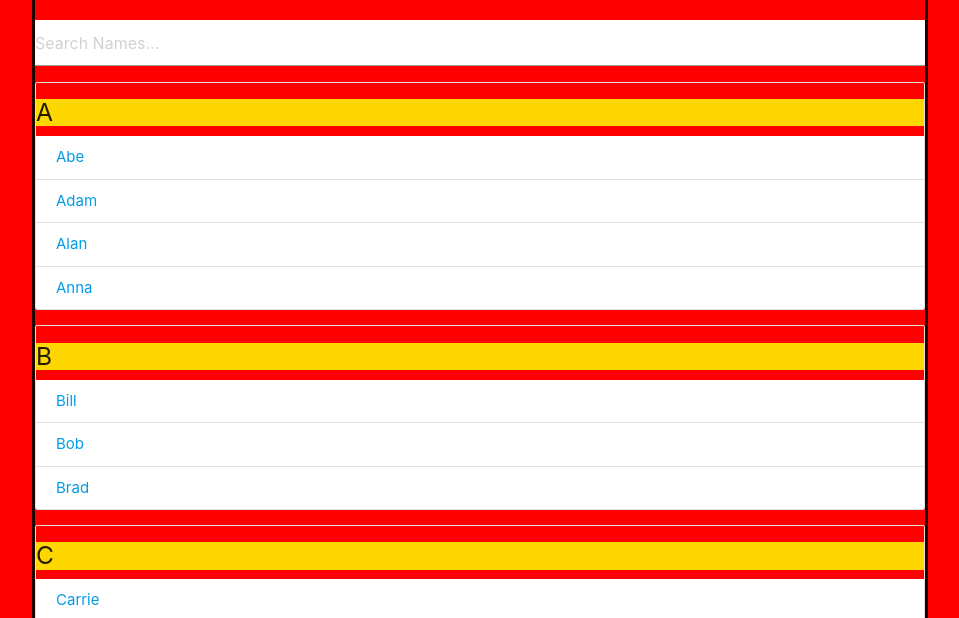
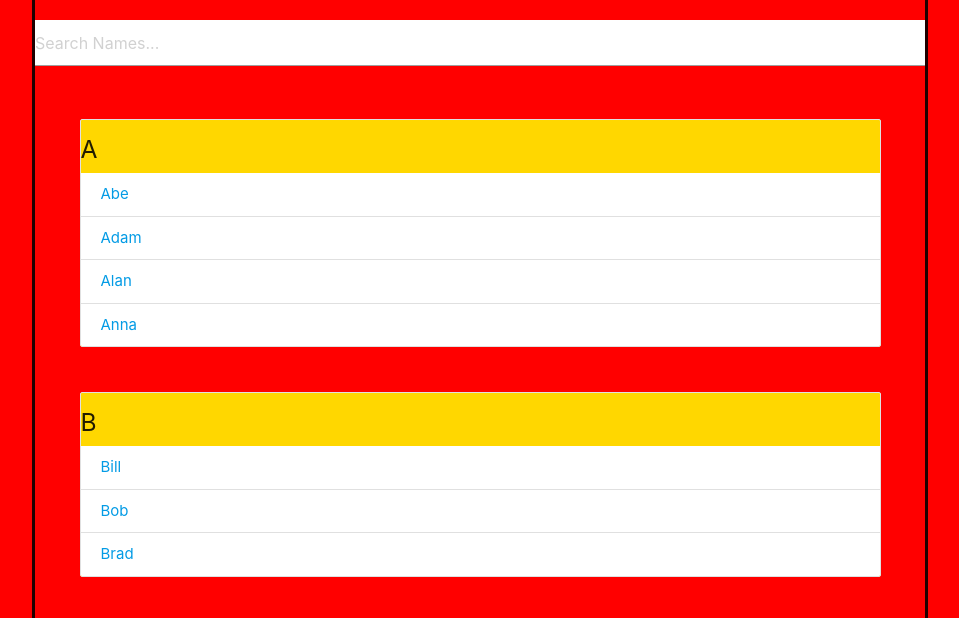
Before and after one commit to joshfaiso89/filterable-list, a plain HTML site: page jsMiniFilterableList/index.html in a window 1280 px wide. Shown: the part 119-737 px from the top of the page, without its empty margins (160-1119 px from the left). Drawn offline with nearby package versions, Linux system fonts and the light colour scheme.

Commit message:
margins & color swap for #names

```diff
--- a/jsMiniFilterableList/style.css
+++ b/jsMiniFilterableList/style.css
@@ -16,6 +16,7 @@ body {
     border-style: solid;
 }
 
-h5 {
+#names {
     background-color: gold;
+    margin: 5%;
 }
```
